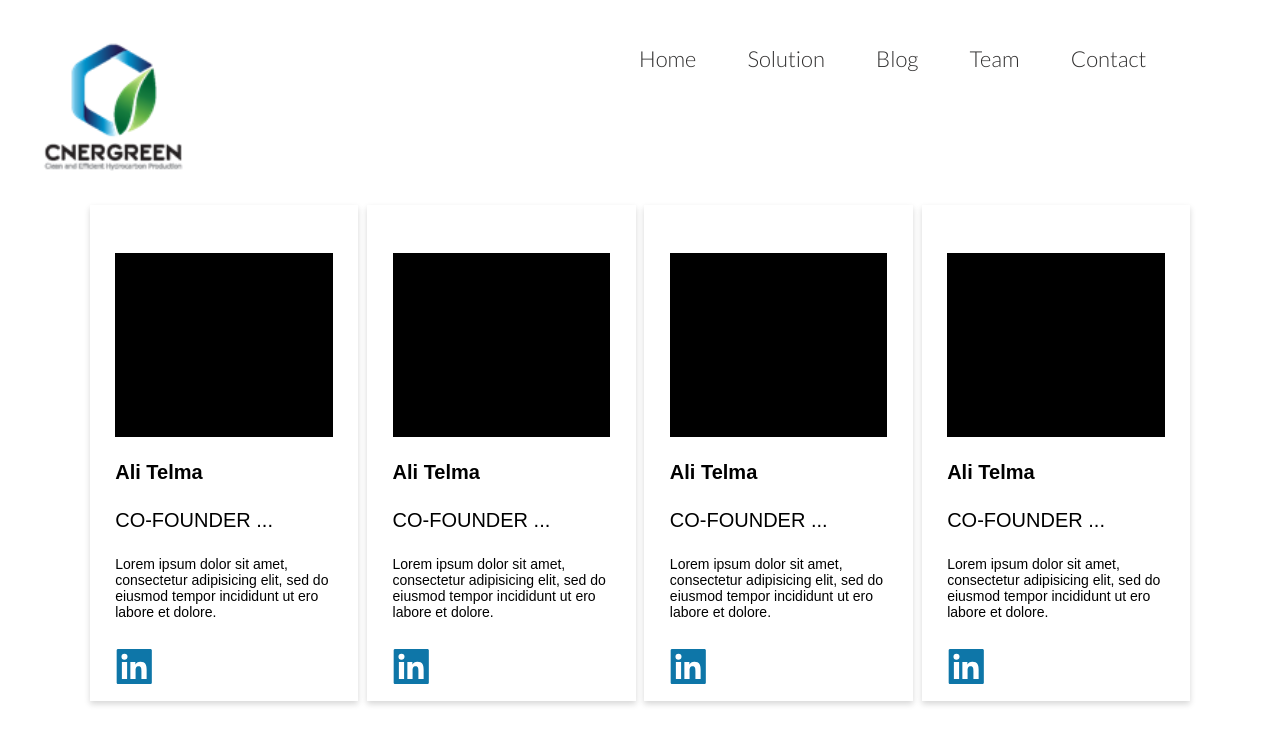
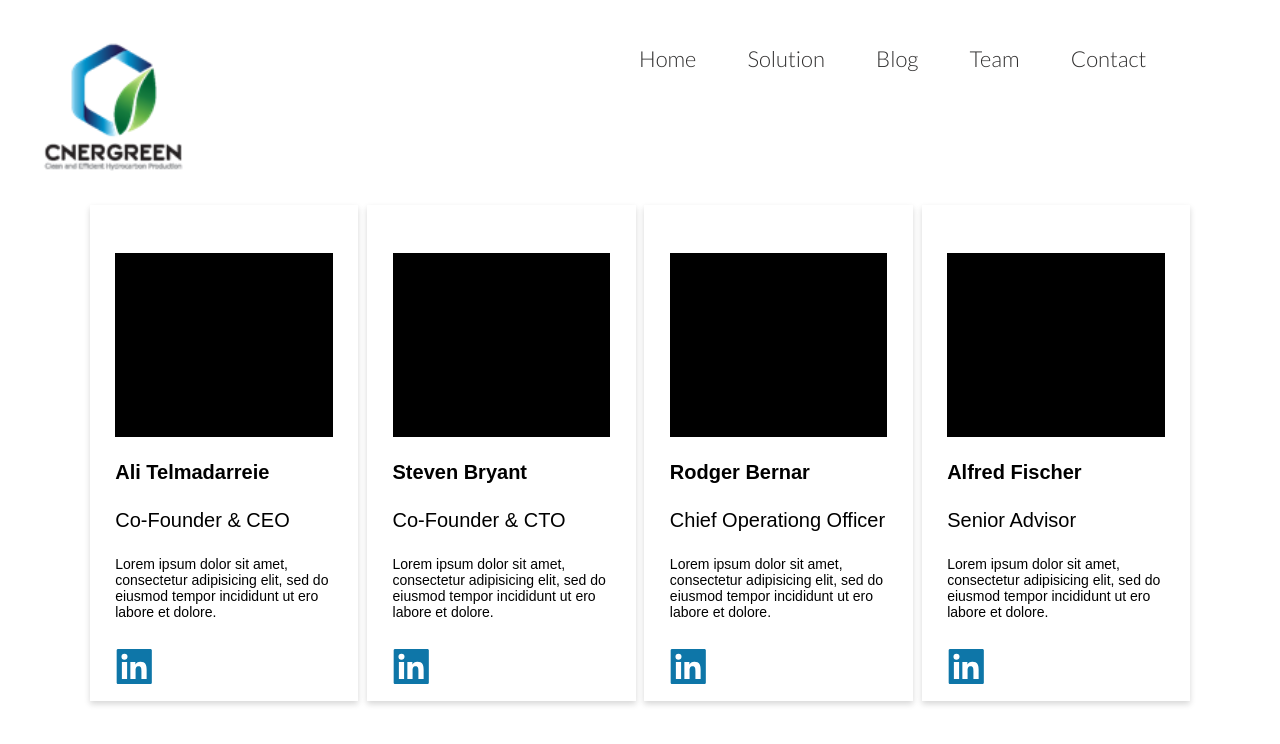
Before and after one commit to EbrahimGhanbari/cnergreen, a React (Create React App) app in the folder react-front-end/: page /team in a window 1280 px wide. Shown: the top 744 px of the page. Built offline with nearby package versions, Linux system fonts and the light colour scheme.

Commit message:
refractor: use passing component to add new team member

```diff
--- a/react-front-end/src/components/Team/Team.jsx
+++ b/react-front-end/src/components/Team/Team.jsx
@@ -2,17 +2,47 @@ import React from "react";
 import TopNavBar from "../TopNavBar";
 import TeamMember from "./TeamMember";
 
-import './Team.scss'
+import "./Team.scss";
 
 function Team(props) {
+
+  const teamMembers = [
+    {
+      name: "Ali Telmadarreie",
+      title: "Co-Founder & CEO",
+      desc: `Lorem ipsum dolor sit amet, consectetur adipisicing elit, sed do eiusmod
+      tempor incididunt ut ero labore et dolore.`,
+      link: `https://www.google.ca`,
+    },
+    {
+      name: "Steven Bryant",
+      title: "Co-Founder & CTO",
+      desc: `Lorem ipsum dolor sit amet, consectetur adipisicing elit, sed do eiusmod
+      tempor incididunt ut ero labore et dolore.`,
+      link: `https://www.google.ca`,
+    },
+    {
+      name: "Rodger Bernar",
+      title: "Chief Operationg Officer",
+      desc: `Lorem ipsum dolor sit amet, consectetur adipisicing elit, sed do eiusmod
+      tempor incididunt ut ero labore et dolore.`,
+      link: `https://www.google.ca`,
+    },
+    {
+      name: "Alfred Fischer",
+      title: "Senior Advisor",
+      desc: `Lorem ipsum dolor sit amet, consectetur adipisicing elit, sed do eiusmod
+      tempor incididunt ut ero labore et dolore.`,
+      link: `https://www.google.ca`,
+    },
+  ];
   return (
     <div>
       <TopNavBar />
-      <div className='team_container'>
-        <TeamMember />
-        <TeamMember />
-        <TeamMember />
-        <TeamMember />
+      <div className="team_container">
+        {teamMembers.map((member) =>
+          <TeamMember member={member} />
+        )}
       </div>
     </div>
   );
--- a/react-front-end/src/components/Team/TeamMember.jsx
+++ b/react-front-end/src/components/Team/TeamMember.jsx
@@ -2,17 +2,15 @@ import React from "react";
 import "./TeamMember.scss";
 import { AiFillLinkedin } from "react-icons/ai";
 
-function TeamMember(props) {
+function TeamMember({ member }) {
+
   return (
     <div className="team_member">
       <div className="team_img team"></div>
-      <div className="team_name team">Ali Telma</div>
-      <div className="team_title team">CO-FOUNDER ...</div>
-      <div className="team_desc team">
-        Lorem ipsum dolor sit amet, consectetur adipisicing elit, sed do eiusmod
-        tempor incididunt ut ero labore et dolore.
-      </div>
-      <a href="https://www.google.ca" target="_blank" >
+      <div className="team_name team">{member.name}</div>
+      <div className="team_title team">{member.title}</div>
+      <div className="team_desc team">{member.desc}</div>
+      <a href={member.link} target="_blank">
         <AiFillLinkedin className="team_icon" />
       </a>
     </div>
```
